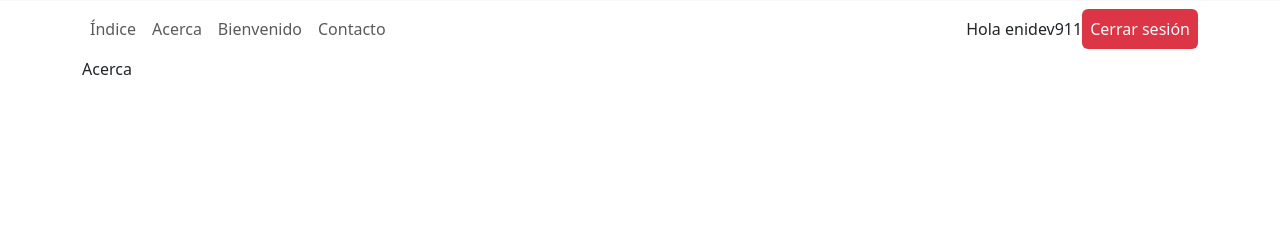
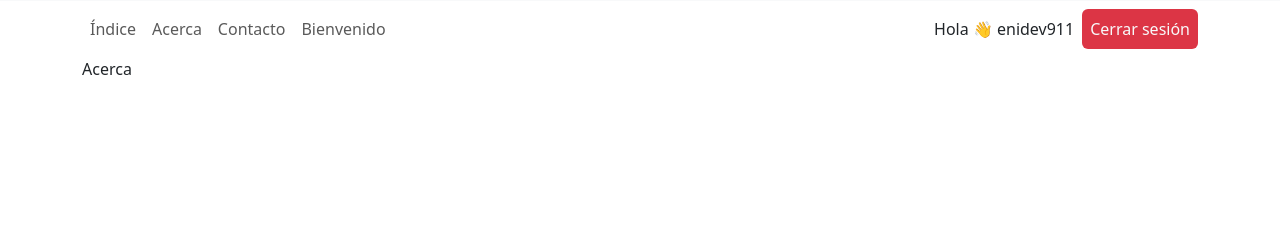
Before and after one commit to EniDev911/onlyflans, a Django app: page /acerca in a window 1280 px wide. Shown: the part 295-534 px from the top of the page. Run offline with Django 3.2, Linux system fonts and the light colour scheme; a user stored in the database is signed in.

Commit message:
change: update template with the authenticarion requirement

```diff
--- a/web/templates/includes/navbar.html
+++ b/web/templates/includes/navbar.html
@@ -7,16 +7,16 @@
       <div class="navbar-nav mb-2 mb-lg-0 w-100">
         <a class="nav-link" aria-current="page" href="{% url "indice" %}">Índice</a>
         <a class="nav-link" href="{% url "acerca" %}">Acerca</a>
-        <a class="nav-link" href="{% url "bienvenido" %}">Bienvenido</a>
         <a class="nav-link" href="{% url "contacto" %}">Contacto</a>
         {% if user.is_authenticated %}
-          <li class="nav-item align-self-center ms-auto">
-            Hola {{ user.username }}
+          <a class="nav-link" href="{% url "bienvenido" %}">Bienvenido</a>
+          <li class="nav-item align-self-center ms-auto me-2">
+            Hola 👋 {{ user.username }}
           </li>
-          <a class="nav-link bg-danger rounded text-light" href="{% url 'logout' %}">Cerrar sesión</a>
+        <a class="nav-link bg-danger rounded text-light" href="{% url 'logout' %}">Cerrar sesión</a>
         {% else %}
-        <a class="nav-link bg-warning rounded ms-auto" href="{% url 'login' %}">Iniciar sesión</a>
-        <a class="nav-link bg-dark rounded text-light ms-2" href="#">Registrarse</a>
+          <a class="nav-link bg-warning rounded ms-auto" href="{% url 'login' %}">Iniciar sesión</a>
+          <a class="nav-link bg-dark rounded text-light ms-2" href="#">Registrarse</a>
         {% endif %}
       </div>
     </div>
```
